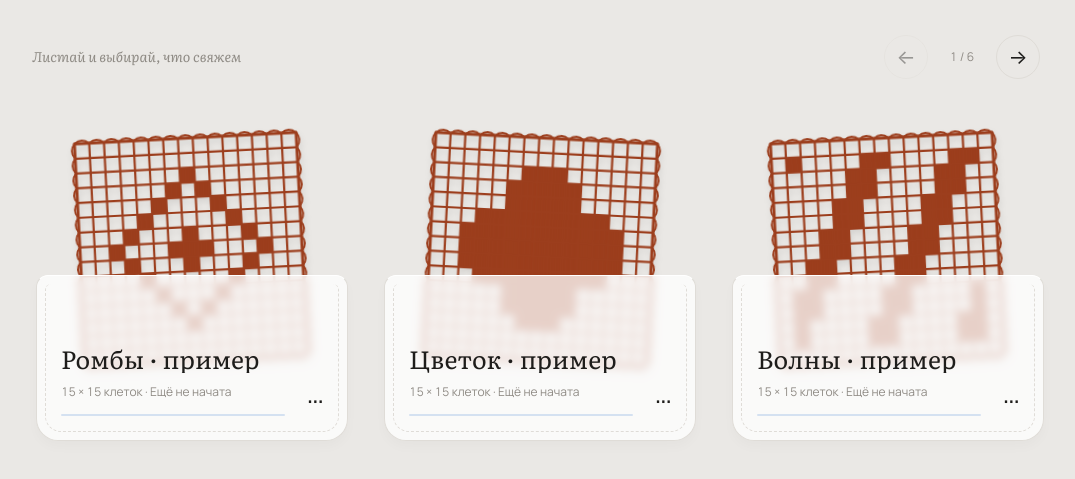
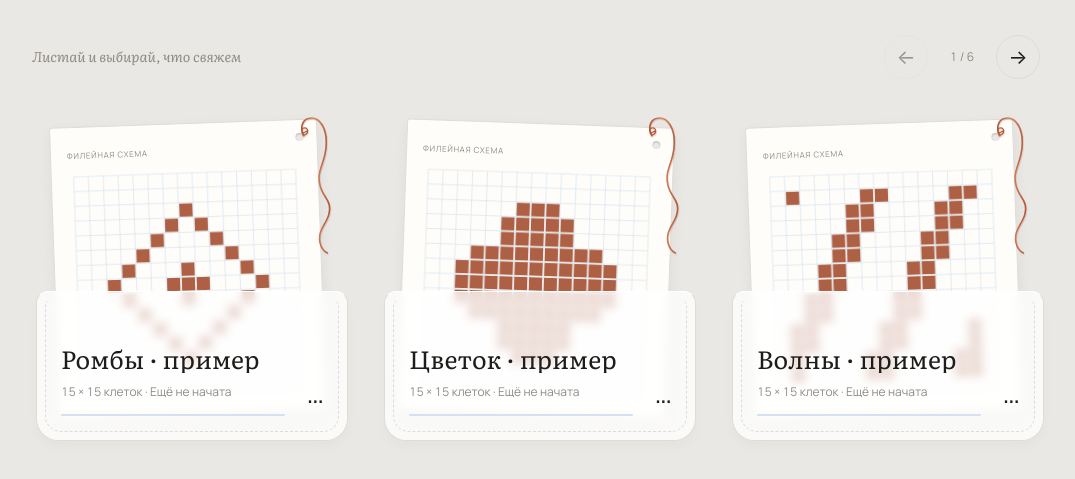
Before and after one commit to e-dryaneva/filet-counter, a plain HTML site: page index.html in a window 1280 px wide. Shown: the part 191-670 px from the top of the page, without its empty margins (104-1179 px from the left). Drawn offline with Linux system fonts and the light colour scheme.

Commit message:
Сохранить бумажные схемы для библиотеки шаблонов

```diff
--- a/index.html
+++ b/index.html
@@ -86,12 +86,14 @@ input[type=range]{width:100%;accent-color:var(--rust)}
 .album-track:focus-visible{outline:2px solid var(--rust);outline-offset:-2px;border-radius:16px}
 .pcard{flex:0 0 320px;width:320px;min-width:0;scroll-snap-align:start;display:flex;flex-direction:column;gap:10px;position:relative}
 .pcard .thumb{position:relative;isolation:isolate;background:transparent;border-radius:18px;display:block;padding:0;height:330px;min-height:330px;width:100%;overflow:visible;filter:none}
-.pattern-sheet{position:absolute;inset:12px 26px 30px;display:flex;align-items:flex-start;justify-content:center;padding:6px 0 0;transform:rotate(-3deg);filter:drop-shadow(1px 4px 3px #00000016);pointer-events:none}
-.pcard:nth-child(even) .pattern-sheet{transform:rotate(3deg)}
-.sheet-top{display:flex;justify-content:space-between;gap:8px;width:100%;font-size:9px;font-weight:400;letter-spacing:.06em;text-transform:uppercase;color:var(--muted)}
-.pattern-art{display:flex;align-items:flex-start;justify-content:center;width:100%;height:100%;min-height:0;overflow:hidden}
+.pattern-sheet{position:absolute;inset:12px 30px 26px 22px;display:flex;flex-direction:column;gap:14px;align-items:center;padding:22px 16px 18px;background:color-mix(in srgb,var(--card) 94%,var(--sand));border:1px solid var(--line);border-radius:3px;box-shadow:1px 5px 14px #0000000d;transform:rotate(-2deg);pointer-events:none}
+.pcard:nth-child(even) .pattern-sheet{transform:rotate(2deg)}
+.sheet-top{display:flex;justify-content:space-between;gap:8px;width:100%;font-size:8px;font-weight:400;letter-spacing:.09em;text-transform:uppercase;color:var(--muted);padding-right:5px}
+.pattern-art{display:flex;align-items:flex-start;justify-content:center;flex:1;min-height:0;width:100%;overflow:hidden}
 .pattern-art canvas{display:block;max-width:100%;max-height:100%;width:auto;height:auto;object-fit:contain}
-.pattern-pocket{position:absolute;inset:164px 4px 0;z-index:1;border:1px solid var(--line);border-top-color:var(--card);border-radius:12px 12px 22px 22px;background:color-mix(in srgb,var(--card) 76%,transparent);backdrop-filter:blur(5px);-webkit-backdrop-filter:blur(5px);box-shadow:0 6px 12px #00000006;display:flex;align-items:flex-end;justify-content:space-between;padding:24px;color:var(--ink)}
+.sheet-eyelet{position:absolute;right:13px;top:13px;width:8px;height:8px;border-radius:50%;background:var(--bg);box-shadow:inset 0 1px 2px #0003,0 1px 0 var(--card)}
+.thread-bookmark{position:absolute;right:18px;top:3px;width:38px;height:145px;max-width:none;z-index:4;pointer-events:none}
+.pattern-pocket{position:absolute;inset:180px 4px 0;z-index:1;border:1px solid var(--line);border-top-color:var(--card);border-radius:12px 12px 22px 22px;background:color-mix(in srgb,var(--card) 76%,transparent);backdrop-filter:blur(5px);-webkit-backdrop-filter:blur(5px);box-shadow:0 6px 12px #00000006;display:flex;align-items:flex-end;justify-content:space-between;padding:24px;color:var(--ink)}
 .pattern-pocket::after{content:'';position:absolute;inset:8px;border:1px dashed var(--line);border-top:0;border-radius:6px 6px 16px 16px;pointer-events:none}
 .pocket-info{display:flex;flex-direction:column;gap:10px;text-align:left;width:100%;min-width:0;position:relative;z-index:1;padding-right:38px}
 .pocket-title{font-family:var(--f-serif);font-size:25px;font-weight:400;line-height:1.15;overflow:hidden;display:-webkit-box;-webkit-line-clamp:2;-webkit-box-orient:vertical;overflow-wrap:anywhere}
@@ -122,8 +124,8 @@ input[type=range]{width:100%;accent-color:var(--rust)}
   .album-track{gap:18px}
   .pcard{flex-basis:82%;width:82%;max-width:320px}
   .pcard .thumb{height:300px;min-height:300px}
-  .pattern-sheet{inset:12px 20px 28px}
-  .pattern-pocket{top:150px;padding:22px 18px}
+  .pattern-sheet{inset:12px 26px 22px 20px;padding:20px 14px 16px;gap:12px}
+  .pattern-pocket{top:160px;padding:20px 18px}
   .album-toolbar p{font-size:12px}
 }
 
@@ -514,51 +516,25 @@ function albumExamples(){
     pos:0, firstRtl:true, createdAt:1, updatedAt:6-i
   }));
 }
-// Decorative textile preview only: the editor and knitting chart retain exact cells.
+// Printed preview uses real pattern cells; the counting and editor views are unchanged.
 function drawThumb(cv, p, size){
-  const pad = 9, cell = (size-pad*2)/Math.max(p.w,p.h);
+  const cell = (size-2)/Math.max(p.w,p.h);
   const w = cell*p.w, h = cell*p.h;
-  const c = setupCanvas(cv, w+pad*2, h+pad*2), k = colors();
-  c.clearRect(0,0,w+pad*2,h+pad*2);
-  c.translate(pad,pad); c.lineCap = 'round'; c.lineJoin = 'round';
-  const thread = Math.max(.55, Math.min(2.4, cell*.15));
-  // Filled mesh squares are woven blocks, with fine parallel strands.
+  const c = setupCanvas(cv,w+2,h+2), k=colors();
+  c.clearRect(0,0,w+2,h+2); c.translate(1,1);
+  c.fillStyle=k.rust;
   for(let y=0;y<p.h;y++) for(let x=0;x<p.w;x++){
-    if(p.cells[y][x] !== '1') continue;
-    c.fillStyle=k.rust; c.fillRect(x*cell,y*cell,cell,cell);
-    if(cell>=5){
-      c.strokeStyle=k.rust; c.globalAlpha=.22; c.lineWidth=.6;
-      for(let strand=2;strand<cell;strand+=2.5){
-        c.beginPath(); c.moveTo(x*cell+strand,y*cell+1); c.lineTo(x*cell+strand,(y+1)*cell-1); c.stroke();
-      }
-      c.globalAlpha=1;
+    if(p.cells[y][x]==='1'){
+      const gap = cell>4 ? Math.min(.9,cell*.06) : 0;
+      c.globalAlpha=.82;
+      c.fillRect(x*cell+gap,y*cell+gap,cell-gap*2,cell-gap*2);
     }
   }
-  // Open squares remain transparent: only their yarn edges are drawn.
-  const mesh = (color,width) => {
-    c.strokeStyle=color;c.lineWidth=width;c.beginPath();
-    for(let x=0;x<=p.w;x++){c.moveTo(x*cell,0);c.lineTo(x*cell,h);}
-    for(let y=0;y<=p.h;y++){c.moveTo(0,y*cell);c.lineTo(w,y*cell);}
-    c.stroke();
-  };
-  mesh(k.rust,thread);
-  // A narrow looped crochet edging around the sample.
-  c.strokeStyle=k.rust;c.lineWidth=Math.max(1,thread*.85);
-  const scallops = Math.max(5,cell);
-  const nx=Math.max(1,Math.round(w/scallops)), ny=Math.max(1,Math.round(h/scallops));
+  c.globalAlpha=1; c.strokeStyle=k.cell; c.lineWidth=cell>4 ? .7 : .35;
   c.beginPath();
-  for(let i=0;i<nx;i++){
-    const x=i*w/nx, step=w/nx;
-    c.moveTo(x,0);c.quadraticCurveTo(x+step/2,-6,x+step,0);
-    c.moveTo(x,h);c.quadraticCurveTo(x+step/2,h+6,x+step,h);
-  }
-  for(let i=0;i<ny;i++){
-    const y=i*h/ny, step=h/ny;
-    c.moveTo(0,y);c.quadraticCurveTo(-6,y+step/2,0,y+step);
-    c.moveTo(w,y);c.quadraticCurveTo(w+6,y+step/2,w,y+step);
-  }
+  for(let x=0;x<=p.w;x++){c.moveTo(x*cell,0);c.lineTo(x*cell,h);}
+  for(let y=0;y<=p.h;y++){c.moveTo(0,y*cell);c.lineTo(w,y*cell);}
   c.stroke();
-  c.strokeStyle=k.rust;c.lineWidth=thread*1.3;c.strokeRect(0,0,w,h);
 }
 let albumActiveId = null;
 function renderLibrary(){
@@ -600,7 +576,11 @@ function renderLibrary(){
     const th = document.createElement('button'); th.className = 'thumb'; th.setAttribute('aria-label','Вязать «'+(p.name||'')+'»');
     const cv = document.createElement('canvas'); cv.setAttribute('aria-hidden', 'true');
     const art = document.createElement('span'); art.className = 'pattern-art'; art.append(cv);
-    const sheet = document.createElement('span'); sheet.className = 'pattern-sheet'; sheet.append(art);
+    const sheet = document.createElement('span'); sheet.className = 'pattern-sheet';
+    const label = document.createElement('span'); label.className = 'sheet-top'; label.textContent = 'Филейная схема';
+    const eyelet = document.createElement('span'); eyelet.className = 'sheet-eyelet'; eyelet.setAttribute('aria-hidden','true');
+    const thread = document.createElement('img'); thread.className = 'thread-bookmark'; thread.src = 'assets/thread-bookmark.svg'; thread.alt = ''; thread.draggable = false;
+    sheet.append(label, art, eyelet);
     const pocket = document.createElement('span'); pocket.className = 'pattern-pocket';
     const info = document.createElement('span'); info.className = 'pocket-info';
     const nm = document.createElement('span'); nm.className = 'pocket-title'; nm.textContent = p.name || 'Без названия';
@@ -608,7 +588,7 @@ function renderLibrary(){
     meta.textContent = pos >= total ? `Завершена · ${p.w} × ${p.h}` : pos ? `Ряд ${r} из ${p.h} · ${Math.round(pos/total*100)}%` : `${p.w} × ${p.h} клеток · Ещё не начата`;
     const bar = document.createElement('span'); bar.className = 'bar'; const bi = document.createElement('i'); bi.style.width = (pos/total*100)+'%'; bar.append(bi);
     info.append(nm, meta, bar); pocket.append(info);
-    th.append(sheet, pocket); drawThumb(cv, p, 240);
+    th.append(sheet, pocket, thread); drawThumb(cv, p, 240);
     th.setAttribute('aria-label', `Открыть схему «${p.name || 'Без названия'}». ${meta.textContent}`);
     th.onclick = () => openKnit(p.id);
     const acts = document.createElement('div'); acts.className = 'pocket-actions';
```
Also changed, not shown: assets/thread-bookmark.svg (added), 1 other file.
